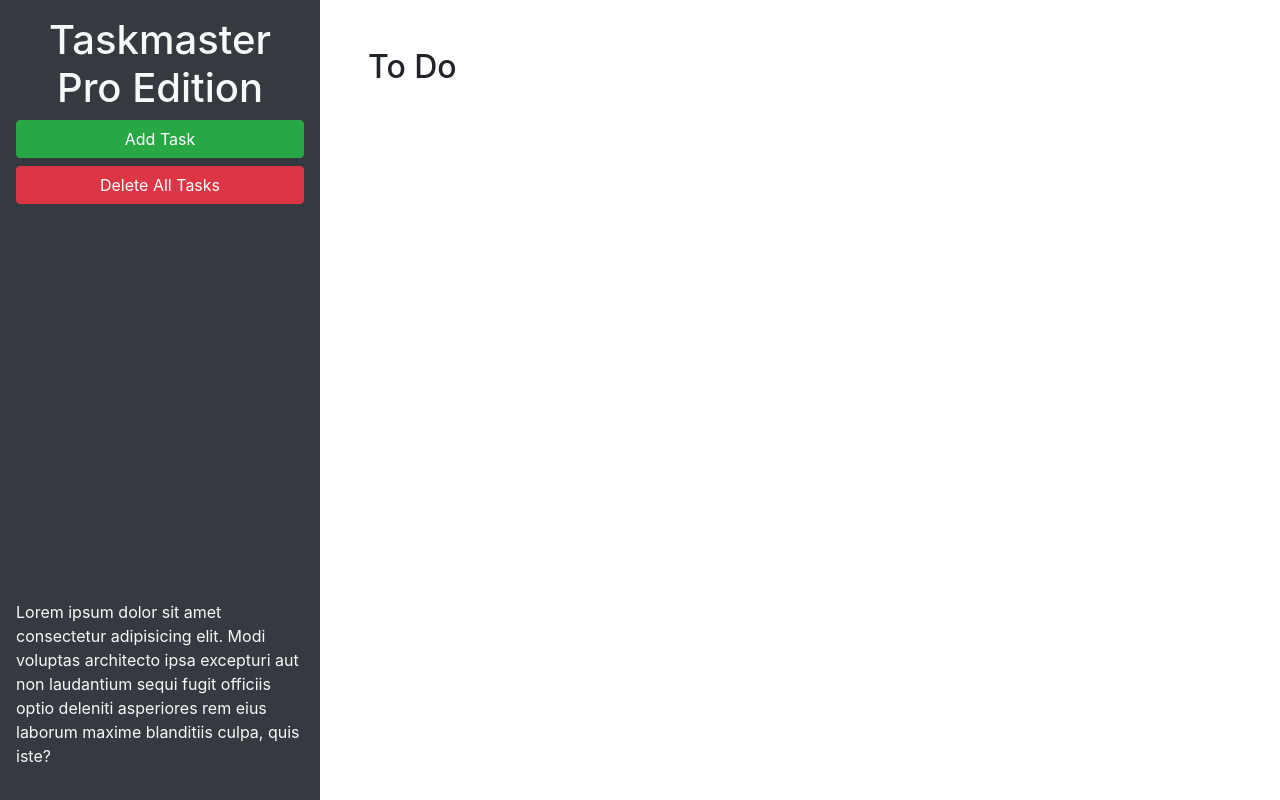
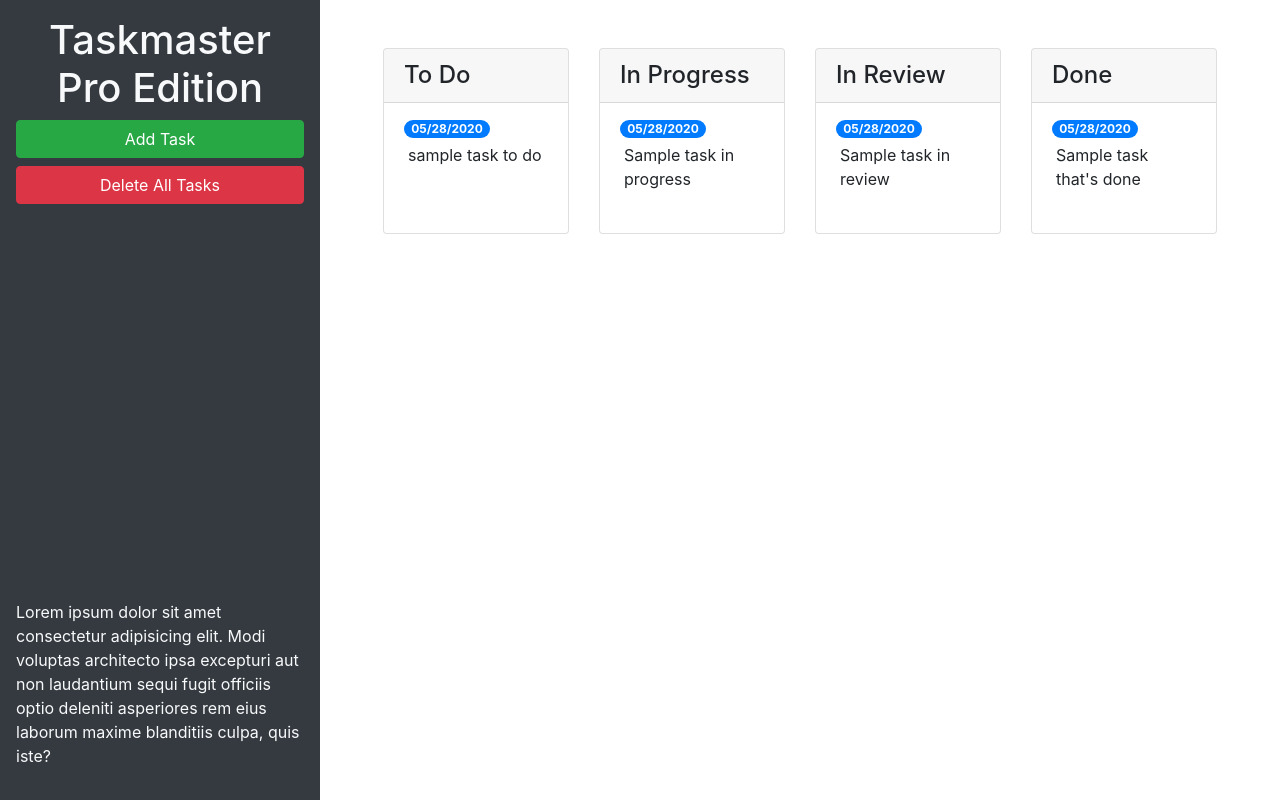
Before and after one commit to Luism264/taskmaster-pro, a plain HTML site: page index.html in a window 1280 px wide. Drawn offline with nearby package versions, Linux system fonts and the light colour scheme.

Commit message:
added BootStrap's grid system and UI components

```diff
--- a/index.html
+++ b/index.html
@@ -24,10 +24,72 @@
       </p>
     </header>
     <main class="col-12 col-lg-9">
-      <div class="m-5">
-        <h2>To Do</h2>
-        <ul id="list-toDo" class="list-group"> </ul>
+      <div class="m-5 row justify-content-around">
+        <!-- TODO START -->
+        <div class="col-12 col-md-6 col-xl-3 mb-3">
+        <div class="card">
+          <h4 class="card-header">
+            To Do
+          </h4>
+        <ul id="list-toDo" class="list-group list-group-flush">
+        <li class="list-group-item">
+          <span class="badge badge-primary badge-pill">05/28/2020</span>
+          <p class="m-1">sample task to do</p>
+        </li>
+        </ul>
       </div>
+      </div>
+      <!--TODO END-->
+      <!-- in progress start -->
+      <div class="col-12 col-md-6 col-xl-3 mb-3">
+        <div class="card">
+          <h4 class="card-header">
+            In Progress
+          </h4>
+        <ul id="list-inProgress" class="list-group list-group-flush">
+          <li class="list-group-item">
+            <span class="badge badge-primary badge-pill">05/28/2020</span>
+            <p class="m-1">Sample task in progress</p>
+          </li>
+        </ul>
+      </div>
+      </div>
+      <!-- IN PROGRESS END -->
+
+      <!-- IN REVIEW START -->
+      <div class="col-12 col-md-6 col-xl-3 mb-3">
+        <div class="card">
+          <h4 class="card-header">
+            In Review
+          </h4>
+        <ul id="list-inReview" class="list-group list-group-flush">
+          <li class="list-group-item">
+            <span class="badge badge-primary badge-pill">05/28/2020</span>
+            <p class="m-1">Sample task in review</p>
+          </li>
+        </ul>
+      </div>
+      </div>
+      <!-- IN REVIEW END -->
+
+      <!-- DONE START -->
+      <div class="col-12 col-md-6 col-xl-3 mb-3">
+        <div class="card">
+          <h4 class="card-header">
+            Done
+          </h4>
+        <ul id="list-done" class="list-group list-group-flush">
+          <li class="list-group-item">
+            <span class="badge badge-primary badge-pill">05/28/2020</span>
+            <p class="m-1">Sample task that's done</p>
+          </li>
+        </ul>
+      </div>
+      </div>
+      <!-- DONE END -->
+
+
+    </div>
     </main>
   </div>
 
@@ -46,11 +108,11 @@
           <form>
             <div class="form-group">
               <label for="modalTaskDescription">Task description</label>
-              <textarea id="modalTaskDescription" rows="3"></textarea>
+              <textarea id="modalTaskDescription" rows="3" class="form-control"></textarea>
             </div>
             <div class="form-group">
               <label for="modalDueDate">Due date</label>
-              <input type="text" id="modalDueDate" placeholder="mm/dd/yyyy" autocomplete="off" />
+              <input type="text" class="form-control" id="modalDueDate" placeholder="mm/dd/yyyy" autocomplete="off" />
             </div>
           </form>
         </div>
```
